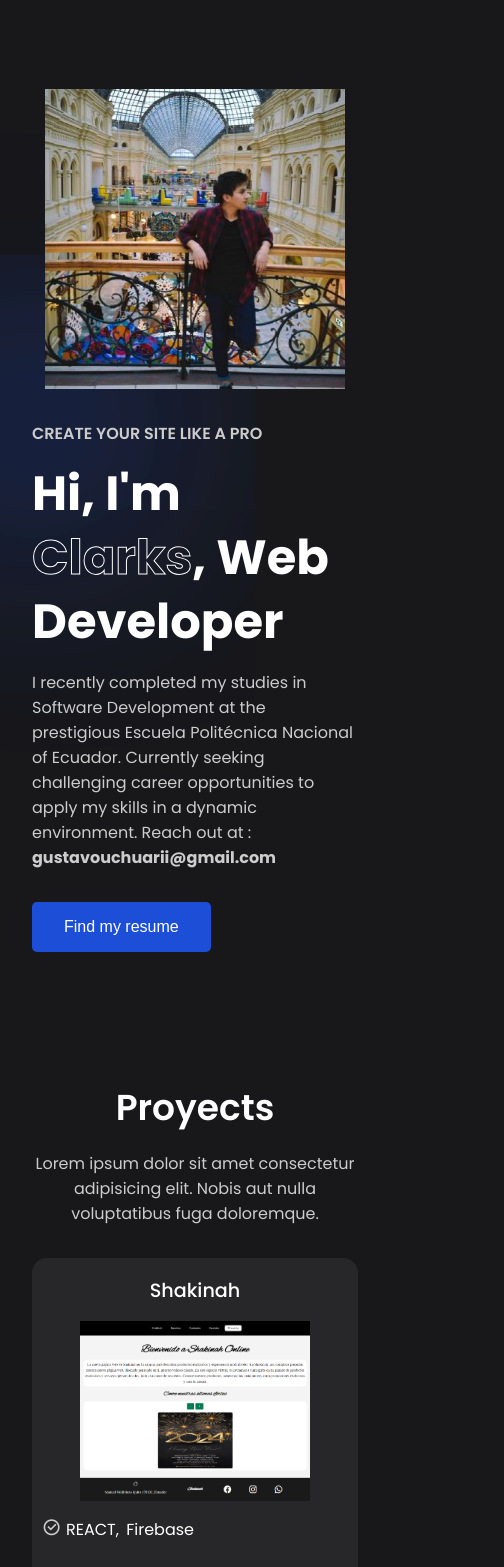
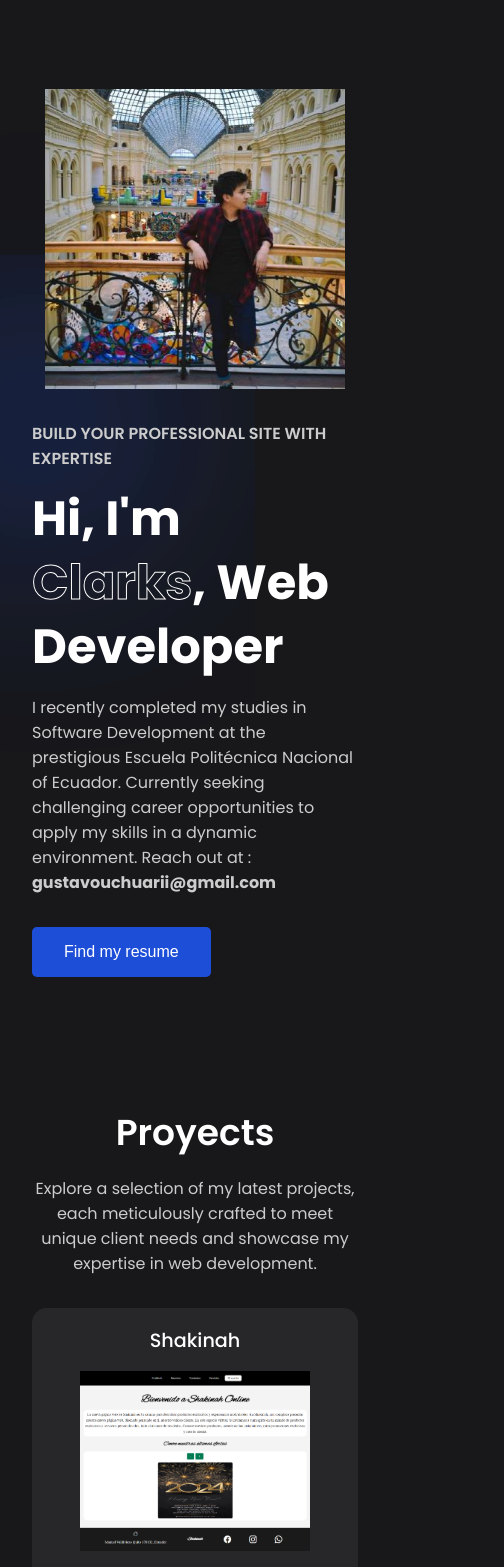
Before and after one commit to Clarks1223/Portafolio, a React (Vite) app: page / in a window 390 px wide. Shown: the top 1567 px of the page, 504 px wide, since content can reach past the window. Built offline with nearby package versions, Linux system fonts and the light colour scheme.

Commit message:
texto lorem eliminado, footer responsive. texto descriptivo cambiado en home

```diff
--- a/src/index.css
+++ b/src/index.css
@@ -28,7 +28,11 @@
     grid-template-columns: repeat(2, 1fr);
   }
   footer {
-    grid-template-columns: 1fr 200px;
+    grid-template-columns: 1fr;
+    text-align: center;
+  }
+  .column .socials {
+    justify-content: center;
   }
 }
 
@@ -46,7 +50,7 @@
   }
 
   footer {
-    grid-template-columns: 1fr 150px;
+    grid-template-columns: 1fr;
   }
 }
 
@@ -54,7 +58,6 @@ html {
   scroll-behavior: smooth;
 }
 
-
 header[id] {
   scroll-margin-top: 90px;
 }
--- a/src/routes/Home/Home.jsx
+++ b/src/routes/Home/Home.jsx
@@ -6,7 +6,7 @@ const Home = () => {
       <div className="content">
         <span className="blur"></span>
         <span className="blur"></span>
-        <h4>CREATE YOUR SITE LIKE A PRO</h4>
+        <h4>BUILD YOUR PROFESSIONAL SITE WITH EXPERTISE</h4>
         <h1>
           Hi, I'm <span>Clarks</span>, Web Developer
         </h1>
--- a/src/routes/Pricing/Poyects.jsx
+++ b/src/routes/Pricing/Poyects.jsx
@@ -13,8 +13,8 @@ const Proyects = () => {
     <section className="container" id="Proyects">
       <h2 className="header">Proyects</h2>
       <p className="sub-header">
-        Lorem ipsum dolor sit amet consectetur adipisicing elit. Nobis aut nulla
-        voluptatibus fuga doloremque.
+        Explore a selection of my latest projects, each meticulously crafted to
+        meet unique client needs and showcase my expertise in web development.
       </p>
       <div className="pricing">
         <Proyect
```
